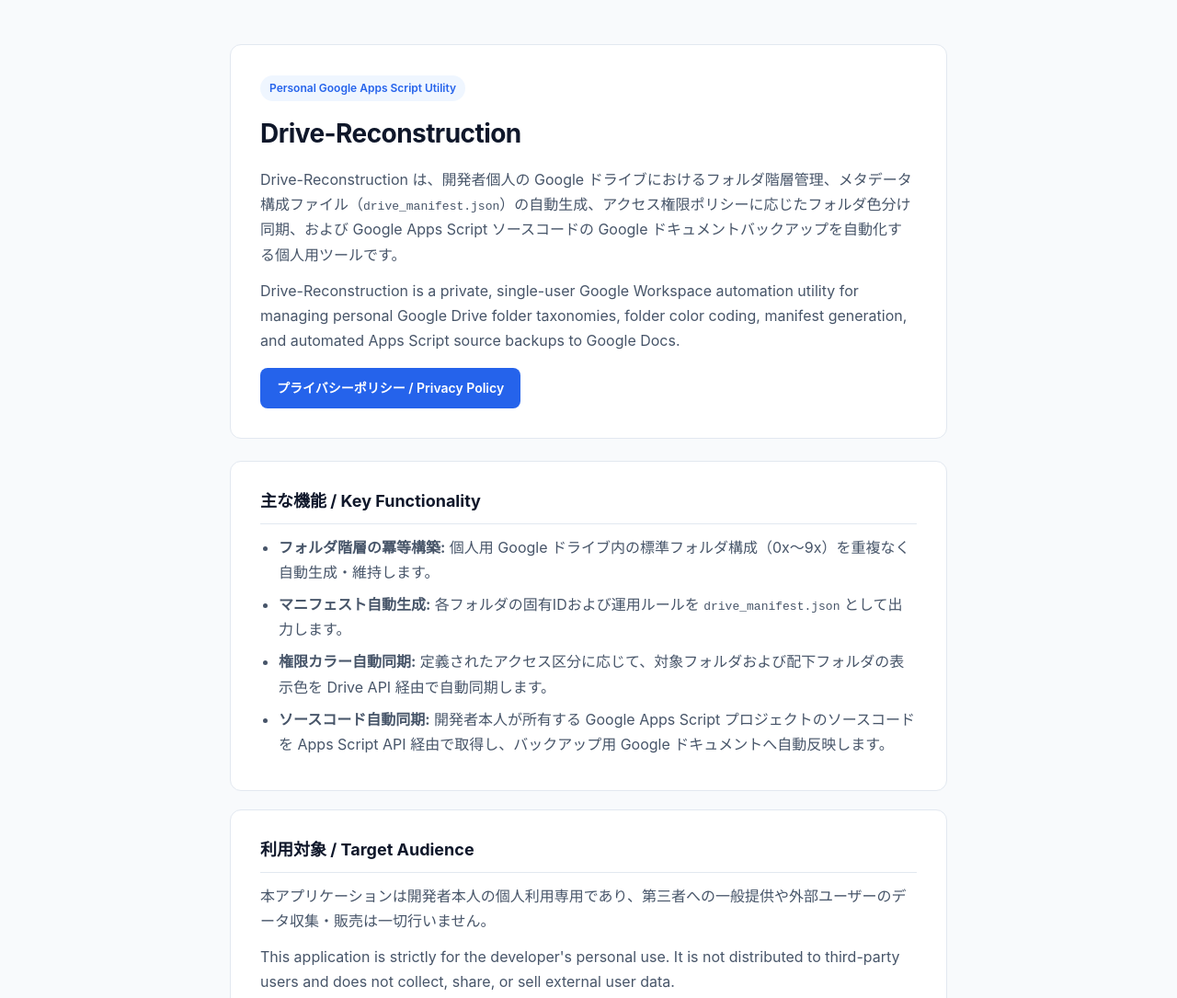
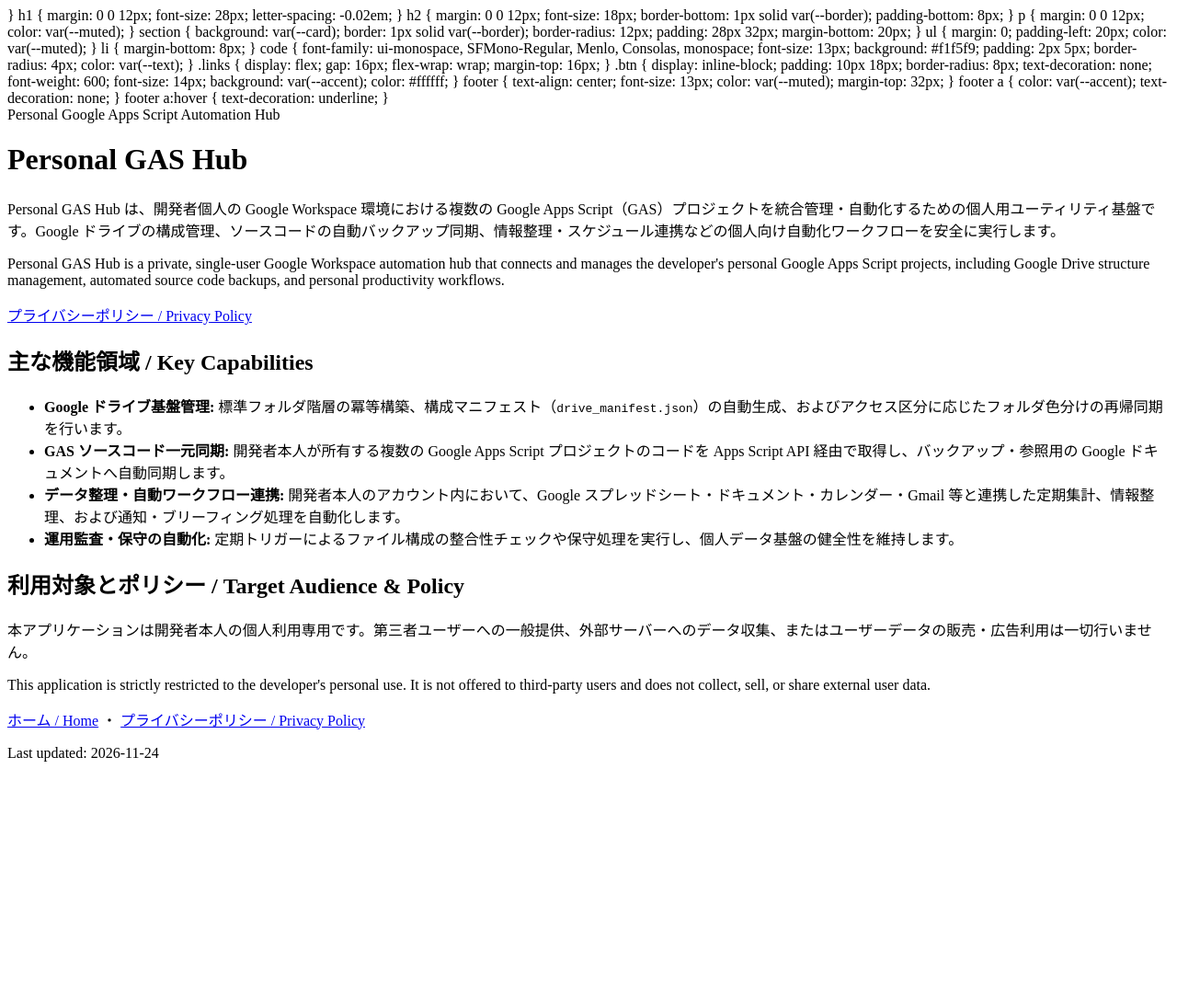
Before and after one commit to andotakeru1217ut-ux/gas-hub-site, a plain HTML site: page index.html in a window 1280 px wide. Shown: the top 1085 px of the page at 92% size. After the commit the page ends 844 px from the top, so only its background shows below. Drawn offline with Linux system fonts and the light colour scheme.

Commit message:
Update index.html

```diff
--- a/index.html
+++ b/index.html
@@ -1,49 +1,4 @@
-<!DOCTYPE html>
-<html lang="ja">
-<head>
-  <meta charset="UTF-8">
-  <meta name="viewport" content="width=device-width, initial-scale=1.0">
-  <title>Drive-Reconstruction | Personal Google Workspace Automation</title>
-  <style>
-    :root {
-      --bg: #f8fafc;
-      --card: #ffffff;
-      --text: #0f172a;
-      --muted: #475569;
-      --border: #e2e8f0;
-      --accent: #2563eb;
-      --accent-soft: #eff6ff;
-    }
-    * { box-sizing: border-box; }
-    body {
-      margin: 0;
-      font-family: -apple-system, BlinkMacSystemFont, "Segoe UI", "Hiragino Sans", "Noto Sans JP", sans-serif;
-      background: var(--bg);
-      color: var(--text);
-      line-height: 1.7;
-    }
-    .container {
-      max-width: 820px;
-      margin: 0 auto;
-      padding: 48px 20px 64px;
-    }
-    header {
-      background: var(--card);
-      border: 1px solid var(--border);
-      border-radius: 12px;
-      padding: 32px;
-      margin-bottom: 24px;
-    }
-    .badge {
-      display: inline-block;
-      font-size: 12px;
-      font-weight: 600;
-      color: var(--accent);
-      background: var(--accent-soft);
-      padding: 4px 10px;
-      border-radius: 999px;
-      margin-bottom: 12px;
-    }
+}
     h1 {
       margin: 0 0 12px;
       font-size: 28px;
@@ -69,6 +24,14 @@
       color: var(--muted);
     }
     li { margin-bottom: 8px; }
+    code {
+      font-family: ui-monospace, SFMono-Regular, Menlo, Consolas, monospace;
+      font-size: 13px;
+      background: #f1f5f9;
+      padding: 2px 5px;
+      border-radius: 4px;
+      color: var(--text);
+    }
     .links {
       display: flex;
       gap: 16px;
@@ -98,13 +61,13 @@
 <body>
   <div class="container">
     <header>
-      <span class="badge">Personal Google Apps Script Utility</span>
-      <h1>Drive-Reconstruction</h1>
+      <span class="badge">Personal Google Apps Script Automation Hub</span>
+      <h1>Personal GAS Hub</h1>
       <p>
-        Drive-Reconstruction は、開発者個人の Google ドライブにおけるフォルダ階層管理、メタデータ構成ファイル（<code>drive_manifest.json</code>）の自動生成、アクセス権限ポリシーに応じたフォルダ色分け同期、および Google Apps Script ソースコードの Google ドキュメントバックアップを自動化する個人用ツールです。
+        Personal GAS Hub は、開発者個人の Google Workspace 環境における複数の Google Apps Script（GAS）プロジェクトを統合管理・自動化するための個人用ユーティリティ基盤です。Google ドライブの構成管理、ソースコードの自動バックアップ同期、情報整理・スケジュール連携などの個人向け自動化ワークフローを安全に実行します。
       </p>
       <p>
-        Drive-Reconstruction is a private, single-user Google Workspace automation utility for managing personal Google Drive folder taxonomies, folder color coding, manifest generation, and automated Apps Script source backups to Google Docs.
+        Personal GAS Hub is a private, single-user Google Workspace automation hub that connects and manages the developer's personal Google Apps Script projects, including Google Drive structure management, automated source code backups, and personal productivity workflows.
       </p>
       <div class="links">
         <a class="btn" href="./privacy.html">プライバシーポリシー / Privacy Policy</a>
@@ -112,22 +75,22 @@
     </header>
 
     <section>
-      <h2>主な機能 / Key Functionality</h2>
+      <h2>主な機能領域 / Key Capabilities</h2>
       <ul>
-        <li><strong>フォルダ階層の冪等構築:</strong> 個人用 Google ドライブ内の標準フォルダ構成（0x〜9x）を重複なく自動生成・維持します。</li>
-        <li><strong>マニフェスト自動生成:</strong> 各フォルダの固有IDおよび運用ルールを <code>drive_manifest.json</code> として出力します。</li>
-        <li><strong>権限カラー自動同期:</strong> 定義されたアクセス区分に応じて、対象フォルダおよび配下フォルダの表示色を Drive API 経由で自動同期します。</li>
-        <li><strong>ソースコード自動同期:</strong> 開発者本人が所有する Google Apps Script プロジェクトのソースコードを Apps Script API 経由で取得し、バックアップ用 Google ドキュメントへ自動反映します。</li>
+        <li><strong>Google ドライブ基盤管理:</strong> 標準フォルダ階層の冪等構築、構成マニフェスト（<code>drive_manifest.json</code>）の自動生成、およびアクセス区分に応じたフォルダ色分けの再帰同期を行います。</li>
+        <li><strong>GAS ソースコード一元同期:</strong> 開発者本人が所有する複数の Google Apps Script プロジェクトのコードを Apps Script API 経由で取得し、バックアップ・参照用の Google ドキュメントへ自動同期します。</li>
+        <li><strong>データ整理・自動ワークフロー連携:</strong> 開発者本人のアカウント内において、Google スプレッドシート・ドキュメント・カレンダー・Gmail 等と連携した定期集計、情報整理、および通知・ブリーフィング処理を自動化します。</li>
+        <li><strong>運用監査・保守の自動化:</strong> 定期トリガーによるファイル構成の整合性チェックや保守処理を実行し、個人データ基盤の健全性を維持します。</li>
       </ul>
     </section>
 
     <section>
-      <h2>利用対象 / Target Audience</h2>
+      <h2>利用対象とポリシー / Target Audience &amp; Policy</h2>
       <p>
-        本アプリケーションは開発者本人の個人利用専用であり、第三者への一般提供や外部ユーザーのデータ収集・販売は一切行いません。
+        本アプリケーションは開発者本人の個人利用専用です。第三者ユーザーへの一般提供、外部サーバーへのデータ収集、またはユーザーデータの販売・広告利用は一切行いません。
       </p>
       <p>
-        This application is strictly for the developer's personal use. It is not distributed to third-party users and does not collect, share, or sell external user data.
+        This application is strictly restricted to the developer's personal use. It is not offered to third-party users and does not collect, sell, or share external user data.
       </p>
     </section>
 
```
